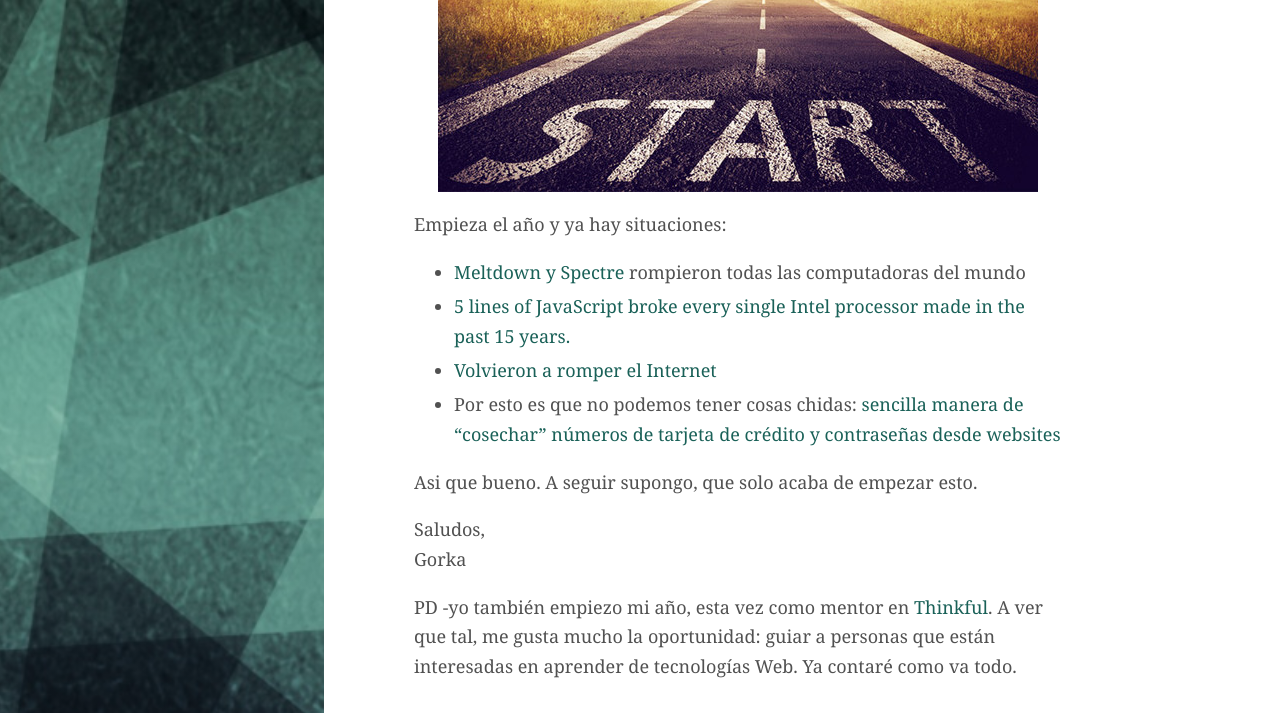
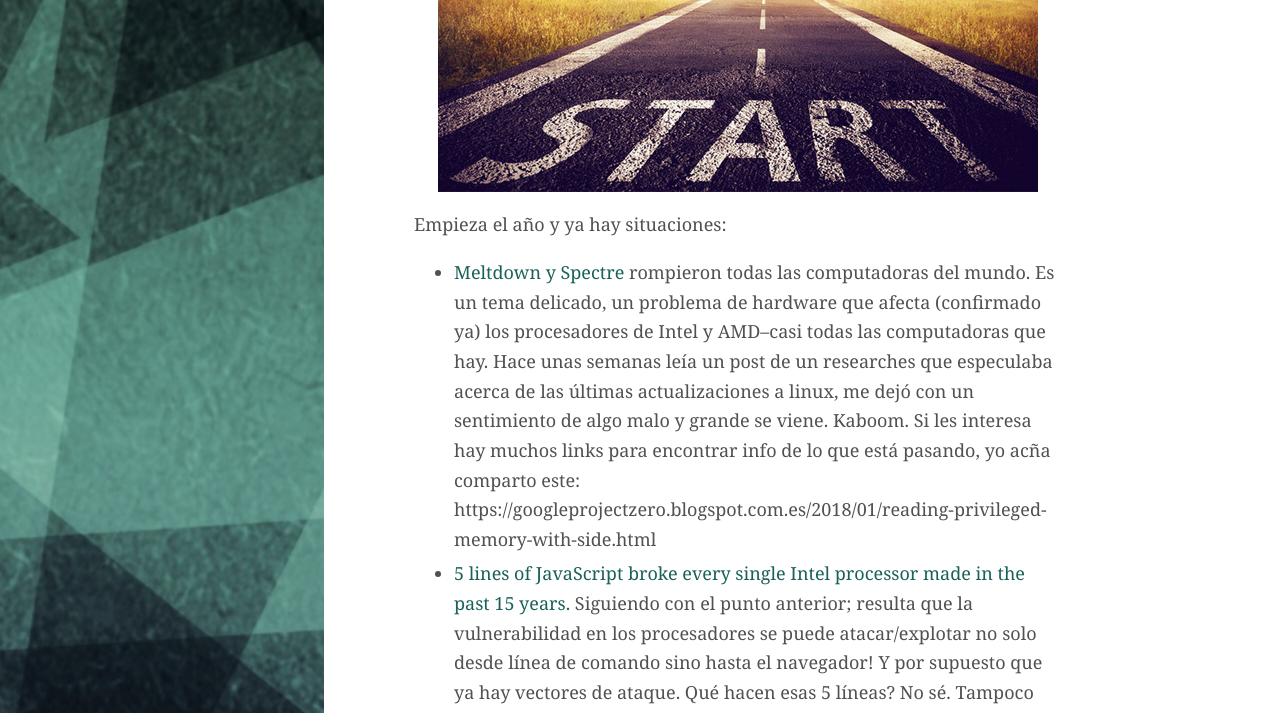
Before and after one commit to AquiGorka/aquigorka.github.io, a Jekyll site: the page built from _posts/2018-01-08-empezamos-el-2018.md, in a window 1280 px wide and 1400 px high, scrolled down 272 px. Shown: the top 713 px of the window. Built offline with Jekyll 4.4.1, drawn with Linux system fonts in a browser that asks for light colours; comment, search, counter and statistics services are not loaded; some of the changed text lies outside the part shown.

Commit message:
20180108: update post after first revision

```diff
--- a/_posts/2018-01-08-empezamos-el-2018.md
+++ b/_posts/2018-01-08-empezamos-el-2018.md
@@ -13,14 +13,18 @@
 
 Empieza el año y ya hay situaciones:
 
-- [Meltdown y Spectre](https://www.wired.com/story/meltdown-and-spectre-vulnerability-fix/) rompieron todas las computadoras del mundo
+- [Meltdown y Spectre](https://www.wired.com/story/meltdown-and-spectre-vulnerability-fix/) rompieron todas las computadoras del mundo.
+Es un tema delicado, un problema de hardware que afecta (confirmado ya) los procesadores de Intel y AMD–casi todas las computadoras que hay. Hace unas semanas leía un post de un researches que especulaba acerca de las últimas actualizaciones a linux, me dejó con un sentimiento de algo malo y grande se viene. Kaboom. Si les interesa hay muchos links para encontrar info de lo que está pasando, yo acña comparto este: https://googleprojectzero.blogspot.com.es/2018/01/reading-privileged-memory-with-side.html
 - [5 lines of JavaScript broke every single Intel processor made in the past 15 years.](https://twitter.com/themikepan/status/949059784908484608)
+Siguiendo con el punto anterior; resulta que la vulnerabilidad en los procesadores se puede atacar/explotar no solo desde línea de comando sino hasta el navegador! Y por supuesto que ya hay vectores de ataque. Qué hacen esas 5 líneas? No sé. Tampoco voy a probarlo. Pero lo peor es que no puedo confiar en ningún website hasta que se haya arreglado lo primero.
 - [Volvieron a romper el Internet](http://blog.npmjs.org/post/169432444640/npm-operational-incident-6-jan-2018)
+Una vez más, esta vez por un tema de la herramienta interna de seguridad, npm "perdió" paquetes–no se podrían instalar. Para algunos no es un tema tan grave, en lo personal creo que no poder instalar paquetes bastante conocidos (como `create-react-app`) porque tenían como dependencia alguno de los paquetes que desapareceieron si me parece grave. En un blog post que estoy escribiendo para Citrusbyte menciono la idea de crear una app decentralisada que ayudaría a evitar este tipo de problemas. Ya compartiré el link.
 - Por esto es que no podemos tener cosas chidas: [sencilla manera de "cosechar" números de tarjeta de crédito y contraseñas desde websites](https://hackernoon.com/im-harvesting-credit-card-numbers-and-passwords-from-your-site-here-s-how-9a8cb347c5b5)
+Miedo. La sensación de tener que revisar el código de las dependencias de las dependencias de mi código es tan abrumadora que creo, prefiero ver hacía otro lado. Security through not looking. Este ataque es ficticio pero viable. El ecosistema JvaScript vive demasiado de la mano de la fé y confianza en código de otros.
 
-Asi que bueno. A seguir supongo, que solo acaba de empezar esto.
+Asi que bueno. A seguir supongo, que esto solo acaba de empezar.
 
 Saludos,<br />
 Gorka
 
-PD -yo también empiezo mi año, esta vez como mentor en [Thinkful](https://www.thinkful.com/). A ver que tal, me gusta mucho la oportunidad: guiar a personas que están interesadas en aprender de tecnologías Web. Ya contaré como va todo.
+P.D. - yo también empiezo mi año, esta vez como mentor en [Thinkful](https://www.thinkful.com/). A ver que tal, me gusta mucho la oportunidad: guiar a personas que están interesadas en aprender de tecnologías Web. Ya contaré como va todo.
```
